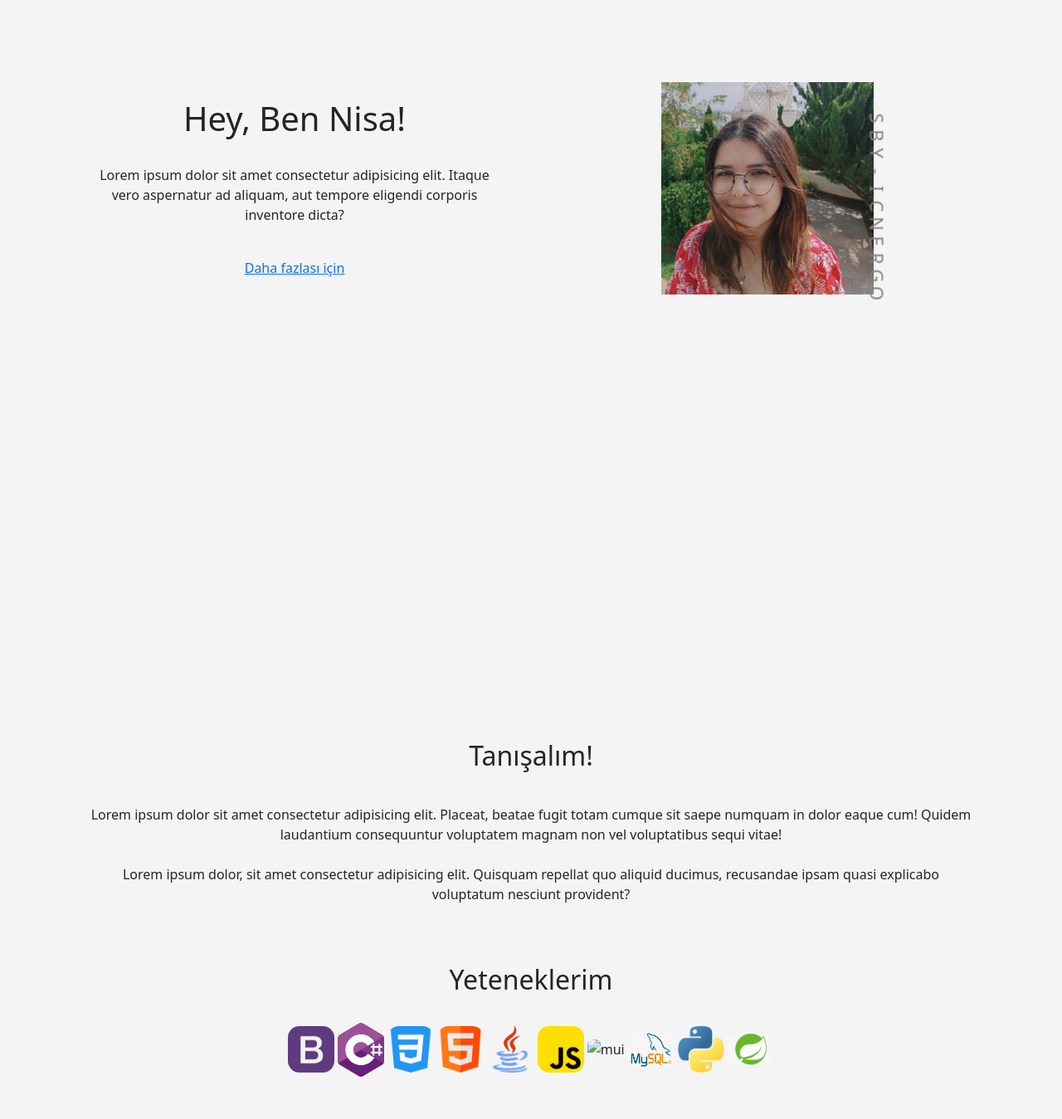
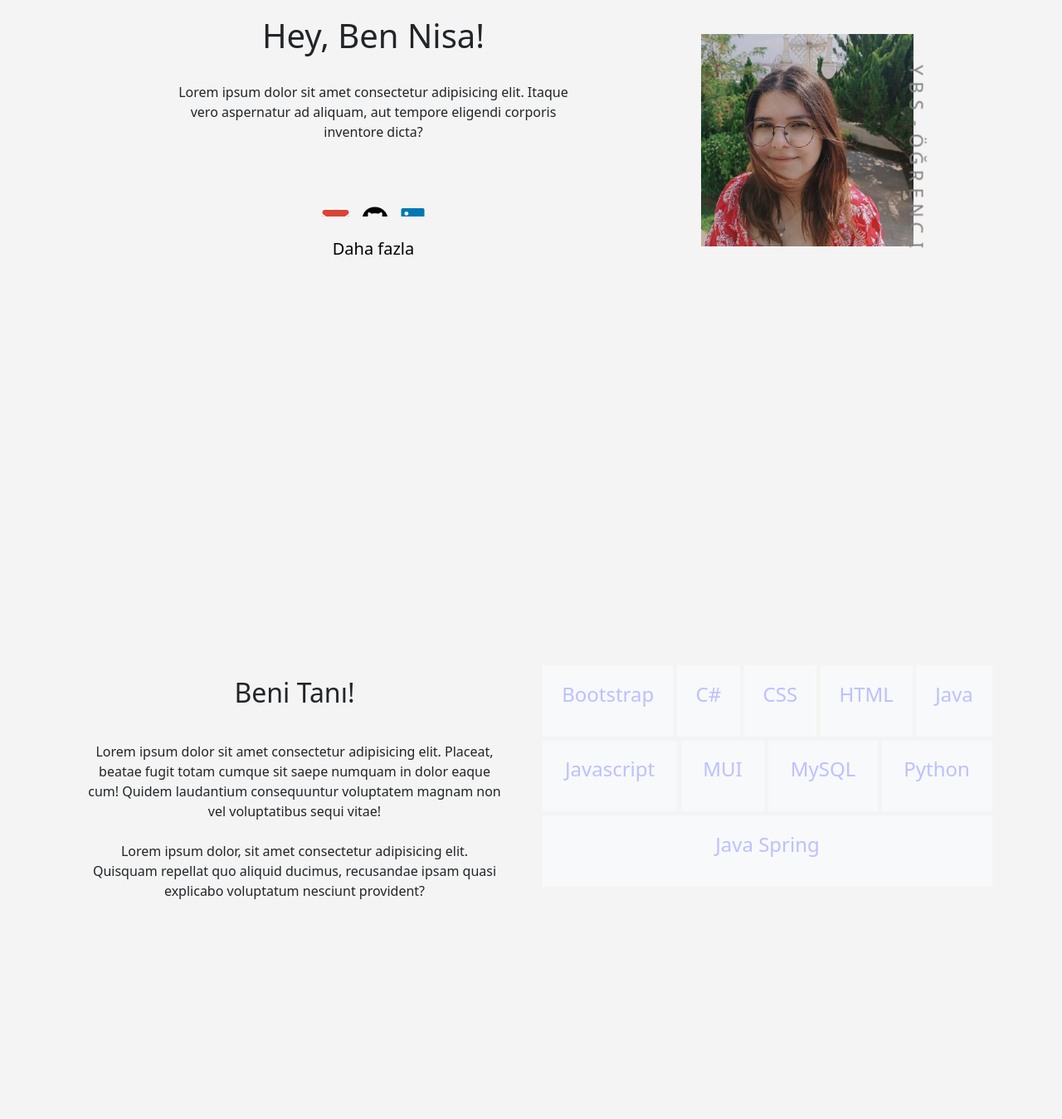
Before and after one commit to nisanurbayrak/portfolio, a plain HTML site: page indexTr.html in a window 1280 px wide. Shown: the part 221-1570 px from the top of the page at 83% size. Drawn offline with nearby package versions, Linux system fonts and the light colour scheme.

Commit message:
refactored for responsiveness

```diff
--- a/indexTr.html
+++ b/indexTr.html
@@ -25,6 +25,7 @@
       referrerpolicy="no-referrer"
     />
     <link rel="stylesheet" href="style.css" />
+    <link rel="stylesheet" href="button.css" />
     <title>nisanurbayrak</title>
   </head>
   <body class="bg-gray">
@@ -53,165 +54,155 @@
           <li class="nav-item">
             <a class="nav-link" href="#Contact">İletişim</a>
           </li><li class="nav-item">
-            <a class="nav-link" href="https://drive.google.com/file/d/11oA78PQ1vonOfRpW57P-mtj7UC8LndRx/view?usp=drive_link" download="nnbTr.pdf">CV</a>
+            <a class="nav-link" href="https://drive.google.com/file/d/1rIhZvwMrPkzFsKeESLONTnQgQ1lVIjBY/view?usp=drive_link" download="nnbEng.pdf">CV</a>
           </li>
           <div class="btn-group dropstart">
           <button type="button" class="btn dropdown-toggle" data-bs-toggle="dropdown" aria-expanded="false">
             EN/TR
           </button>
           <ul class="dropdown-menu">
-              <li><a href="#EN" class="dropdown-item">English</a></li>
+              <li><a href="index.html" class="dropdown-item">English</a></li>
               <li><a href="indexTr.html" class="dropdown-item">Türkçe</a></li>
             </ul>
           </ul>
       </div>
     </nav>
 
-    <section id="Home" class="p-sm-5">
-      <div class=" container2 container d-flex align-items-center">
-        <div class="row center p-6 align-items-center">
-          <div class="col-lg-6 col-xl-6 col-sm-12 col-md-5 text-center p-3 ">
-            <div class="text center  justify-content-center">
-              <h1 class="p-6">Hey, Ben Nisa!</h1>
+    <section id="Home" class="align-items-center">
+      <div class="container container2 ">
+        <div class="row ">
+           <div class="col-1"> </div>
+          <div class="col-md-6 text-center p-3 justify-content-center">
+            <div class="text">
+              <h1 class="hn">Hey, Ben Nisa!</h1>
               <p class="fs-6 p-4">
                 Lorem ipsum dolor sit amet consectetur adipisicing elit. Itaque
                 vero aspernatur ad aliquam, aut tempore eligendi corporis
                 inventore dicta?
               </p>
-            <a href="#About" class="button btn-purple p-3 btn-lg">
-              <span>Daha fazlası için</span>
-            </a> </div>
-
+              <div class="wrap text-center">
+                <div class="social">
+                <ul>
+                  <a href="mailto:nisanurbayrak01@gmail.com"><i class="fa-solid fa-envelope mail"></i></a>
+                  <a href="https://github.com/nisanurbayrak"><i class="fa-brands fa-github github"></i></a>
+                  <a href="https://www.linkedin.com/in/nisanurbayrak/"><i class="fa-brands fa-linkedin linkedin"></i></a>
+                </ul>
               </div>
+            </div>
+          </div>
+              <a href="#About" class=" btn p-4 btn-lg about">
+                <span>Daha fazla</span>
+              </a>
+            </div>
+          <div class="col-md-5 p-3 text-center">
             <div class="frame col-lg-6 col-xl-6 col-sm-12 col-md-5 p-3 m-sm-6 center align-items-center justify-content-center">
               <div class="text">
-            <span>O</span>
-            <span>G</span>
+                <span>I</span>
+                <span>C</span>
+                <span>N</span>
+                <span>E</span>
                 <span>R</span>
-            <span>E</span>
-            <span>N</span>
-            <span>C</span>
-            <span>I</span>
+                <span>Ğ</span>
+                <span>Ö</span>
                 <span>-</span>
+                <span>S</span>
+                <span>B</span>
                 <span>Y</span>
-            <span>B</span>
-            <span>S</span>
                 <span></span>
+              </div>
+            </div>
           </div>
         </div>
       </div>
     </section>
 
-     <section id="About" class="p-sm-5 pb-4">
-      <div class="container container2">
-        <div class="row">
-          <div class="col-md-12 text-center order-2">
-            <h2 class="p-3 text-center">Tanışalım!</h2>
+     <section id="About">
+      <div class="container align-items-center  justify-content-center text-center">
+        <div class="row ">
+            <div class="col-md-6 col-sm-12">
+            <h2 class="p-3 text-center">Beni Tanı!</h2>
             <p class="fs-6 p-3 m-2">
               Lorem ipsum dolor sit amet consectetur adipisicing elit. Placeat, beatae fugit totam cumque sit saepe numquam in dolor eaque cum! Quidem laudantium consequuntur voluptatem magnam non vel voluptatibus sequi vitae!
               <br><br>
               Lorem ipsum dolor, sit amet consectetur adipisicing elit. Quisquam repellat quo aliquid ducimus, recusandae ipsam quasi explicabo voluptatum nesciunt provident?
             </p>
           </div>
-          <div class="col-12 order-2 text-center p-4">
-            <h2 class="p-4">Yeteneklerim</h2>
-            <div class="col-s-2 col-12 pb-5">
-              <img src="logo/bootstrap.png" alt="bootstrap" class="icon">
-              <img src="logo/csharp.png" alt="c#" class="icon">
-              <img src="logo/css-3.png" alt="css" class="icon">
-              <img src="logo/html.png" alt="html" class="icon">
-              <img src="logo/java.png" alt="java" class="icon">
-              <img src="logo/js.png" alt="javascript" class="icon">
-              <img src="logo/mui.png" alt="mui" class="icon">
-              <img src="logo/mysql.png" alt="mysql" class="icon">
-              <img src="logo/python.png" alt="python" class="icon">
-              <img src="logo/spring.png" alt="javaspring" class="icon">
+          <div class="col-md-6 col-sm-12 text-center">
+              <div class="sibling-fade ">
+                <a><p>Bootstrap</p></a>
+                <a><p>C#</p></a>
+                <a><p>CSS</p></a>
+                <a><p>HTML</p></a>
+                <a><p>Java</p></a>
+                <a><p>Javascript</p></a>
+                <a><p>MUI</p></a>
+                <a><p>MySQL</p></a>
+                <a><p>Python</p></a>
+                <a><p>Java Spring</p></a>
+              </div>
+                  </div>
+           </div>
          </div>
     </section>
 
-    <section id="Projects" class="p-sm-5 pt-5">
+    <section id="Projects">
       <h1 class="p-5 text-center">Projelerim</h1>
+      <div class="container">
       <div class="row justify-content-center">
       <div class="card col-md-3 col-sm-11 text-center m-3">
-            <h3 class="pt-5 card-title">Proje 1</h3>
+            <h3 class="pt-5 card-title">Project 1</h3>
             <div class="card-body">
             <img src="logo/automation.png" alt="libraryAutomation" class="card-img m-2 img-fluid mx-auto d-block" style="width: 100px;">
             <p class="fs-6 pt-3 m-2">
               Lorem ipsum dolor sit amet consectetur adipisicing elit. Placeat, beatae fugit totam cumque sit saepe numquam in dolor eaque cum! Quidem laudantium consequuntur voluptatem magnam non vel voluptatibus sequi vitae!
             </p>
-            <a href="github.com" class="btn btn-outline-purple">Daha fazlası için</a>
+            <a href="github.com" class="btn btn-outline-purple">Daha fazla</a>
           </div>
       </div>
       <div class="card col-md-3 col-sm-11 text-center m-3">
-        <h3 class="pt-5 card-title">Proje 2</h3>
+        <h3 class="pt-5 card-title">Project 1</h3>
         <div class="card-body">
         <img src="logo/automation.png" alt="libraryAutomation" class="card-img m-2 img-fluid mx-auto d-block" style="width: 100px;">
         <p class="fs-6 pt-3 m-2">
           Lorem ipsum dolor sit amet consectetur adipisicing elit. Placeat, beatae fugit totam cumque sit saepe numquam in dolor eaque cum! Quidem laudantium consequuntur voluptatem magnam non vel voluptatibus sequi vitae!
         </p>
-        <a href="github.com" class="btn btn-outline-purple">Daha fazlası için</a>
+        <a href="github.com" class="btn btn-outline-purple">Daha fazla</a>
       </div>
   </div><div class="card col-md-3 col-sm-11 text-center m-3">
-            <h3 class="pt-5 card-title">Proje 3</h3>
+            <h3 class="pt-5 card-title">Project 1</h3>
             <div class="card-body">
             <img src="logo/automation.png" alt="libraryAutomation" class="card-img m-2 img-fluid mx-auto d-block" style="width: 100px;">
             <p class="fs-6 pt-3 m-2">
               Lorem ipsum dolor sit amet consectetur adipisicing elit. Placeat, beatae fugit totam cumque sit saepe numquam in dolor eaque cum! Quidem laudantium consequuntur voluptatem magnam non vel voluptatibus sequi vitae!
             </p>
-            <a href="github.com" class="btn btn-outline-purple">Daha fazlası için</a>
+            <a href="github.com" class="btn btn-outline-purple">Daha fazla</a>
           </div>
       </div>
 </div>
 
     </div>
     </section>
-    <section id="Contact" class="p-sm-5" >
-      <div class="container container2">
-        <div class="row border border-2">
-          <h1 class="text-center p-5">İletişime Geç!</h1>
-            <div class="col-sm-12">
-                <form action="https://formspree.io/f/xqkvrlnk"
-                method="post">
-                    <div class="form-group p-2">
-                        <label for="name">Ad Soyad:</label>
-                        <input type="text" class="form-control" id="name" name="name" required>
+
+    <section id="Contact">
+
+        <div class=" container2">
+          <div class="contact-form">
+          <form action="https://formspree.io/f/xqkvrlnk" method="post"><h1 class="text-center p-4">İletişime Geç!</h1>
+            <div class="form-group">
+              <input type="text" class="form-control item" id="name" name="name" placeholder="Name" required>
+            </div>
+            <div class="form-group">
+              <input type="email" class="form-control item" id="email" placeholder="Email" name="email" required>
             </div>
 
-                    <div class="form-group p-2">
-                        <label for="email">Email:</label>
-                        <input type="email" class="form-control" id="email" name="email" required>
+            <div class="form-group">
+              <textarea class="form-control item" id="message" placeholder="Message" name="message" rows="4" required></textarea>
             </div>
 
-                    <div class="form-group p-2">
-                        <label for="message">Mesaj:</label>
-                        <textarea class="form-control" id="message" name="message" rows="4" required></textarea>
-                    </div>
-
-                    <div class="d-flex justify-content-end p-2">
-                      <button class=" btn-purple btn btnCheck btn-sm" href="#" type="submit"><span>Gönder</span>
-                      </button>
-                    </div>
+            <div class="d-flex justify-content-center">
+              <button class="btn-purple btn contact-button" type="submit">Gönder</button>
             </div>
           </form>
-            </div>
-        </div>
-    </div>
-
-    </section>
-
-    <section id="footer" class="pt-sm-5 bg-light">
-      <div class="container">
-        <div class="row">
-          <div class="col-md-8 col-sm-12">
-            <h6>Nisa Nur Bayrak</h6>
-            <p class="pSmall">Lorem, ipsum dolor sit amet consectetur adipisicing elit. Illum dolorum fugit adipisci!</p>
-          </div>
-          <div class="col-md-2"></div>
-          <div class="col-md-2 col-sm-12 social-icons font-purple">
-            <a href="https://github.com/nisanurbayrak" class="footerIcon" target="_blank"><i class="fab fa-github"></i></a>
-            <a href="mailto: nisanurbayrak01@gmail.com" class="footerIcon" target="_blank"><i class="far fa-envelope"></i></a>
-            <a href="https://www.linkedin.com/in/nisanurbayrak/" class="footerIcon" target="_blank"><i class="fab fa-linkedin"></i></a>
-          </div>
         </div>
       </div>
     </section>
--- a/style.css
+++ b/style.css
@@ -54,8 +54,8 @@ display: none;
 }
 @media screen and (max-width: 768px) {
   .frame{
-    max-width: 250px;
-    max-height: 250px;
+    max-width: 300px;
+    max-height: 300px;
   } #About,#Home,#Projects,#Contact{
     margin-top: 50px;
   }
@@ -107,9 +107,9 @@ display: none;
 }
 .sibling-fade > * {
   background: #f8f9fa;
-  padding: 1em;
+  padding: 0.7em;
   flex: auto;
-  margin: 0.3em;
+  margin: 0.1em;
   text-align: center;
   color: var(--purple) !important;
   font-size: 1.5em;
@@ -214,3 +214,84 @@ display: none;
 .about:hover::before{
   width: 100%;
 }
+
+/**/
+@keyframes wiggle {
+  0% { transform: rotateZ(2deg); }
+  50% { transform: rotateZ(-2deg); }
+  100% { transform: rotateZ(2deg); }
+}
+
+*,
+*::before,
+*::after {
+  box-sizing: border-box;
+  -webkit-box-sizing: border-box;
+  -moz-box-sizing: border-box;
+  -o-box-sizing: border-box;
+}
+
+.wrap {
+  width: 50%;
+  margin: auto;
+  text-align: center;
+  display: flex;
+  justify-content: space-evenly;
+  padding: 0 15px;
+  align-items: center;
+}
+
+.social {
+  padding: 0 10px;
+  font-size: 2rem;
+  height: 50px;
+  overflow: hidden;
+  text-align: center;
+  align-items: center;
+}
+
+.social ul {
+  padding: 0;
+  display: flex;
+  justify-content: center;
+  align-items: center;
+}
+
+i {
+  padding: 0 .5rem;
+  position: relative;
+  top: 30px;
+  transition: all 100ms cubic-bezier(0.420, 0.000, 0.580, 1.000);
+}
+
+i:hover {
+  top: 7px;
+}
+
+.wiggler {
+  animation-name: wiggle;
+  animation-duration: 0.4s;
+  animation-iteration-count: infinite;
+  animation-timing-function: ease;
+}
+
+
+
+.mail{
+color: #DB4437;
+}
+
+.linkedin{
+color: #0077b5 ;
+}
+
+.github{
+color: #000;
+}
+
+#About{
+  height: 100vh;
+  align-items: center;
+  justify-content: center;
+  display: flex;
+}
```
Also changed, not shown: index.html (+22 -14 lines). Lines whose indentation alone changed are shown as unchanged.
